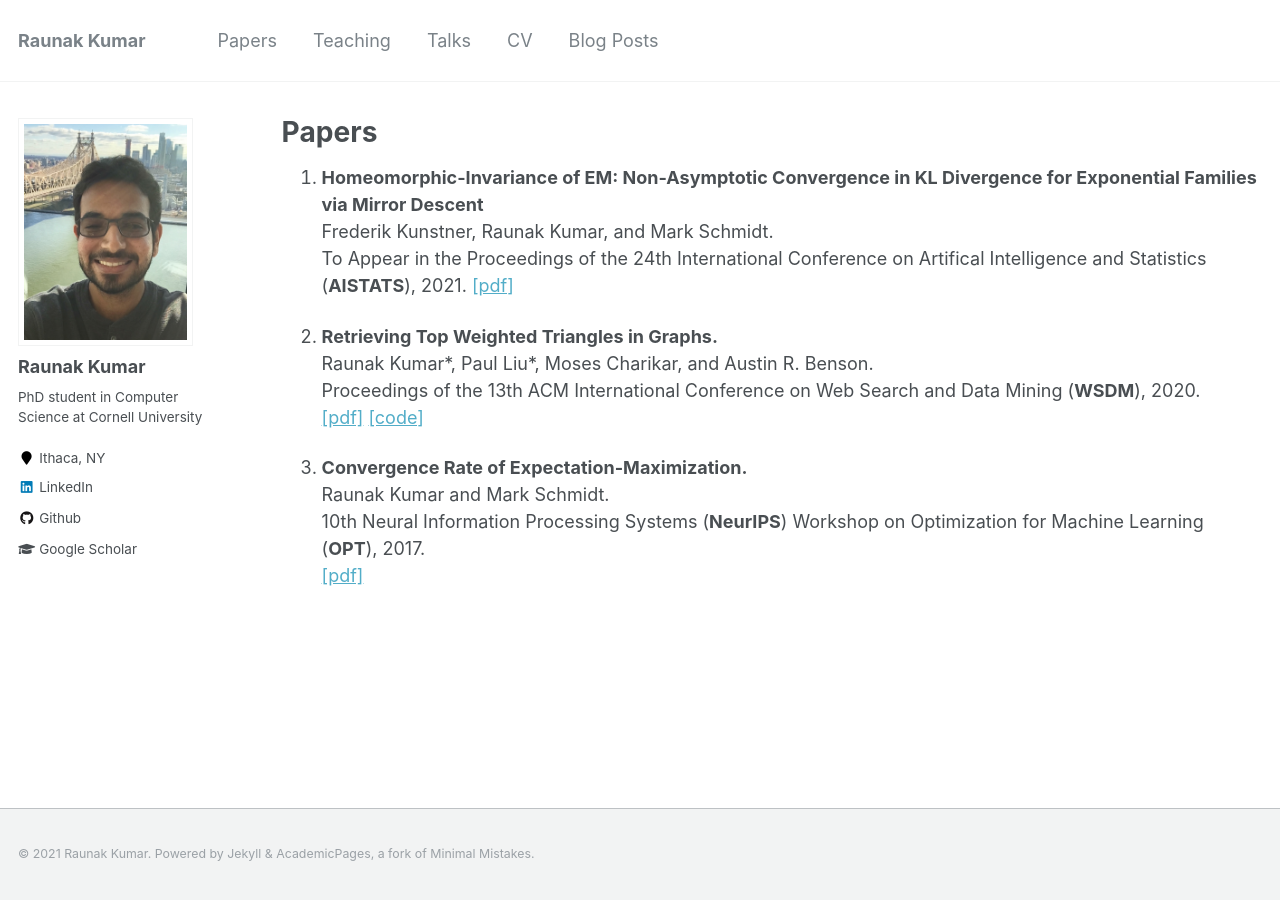
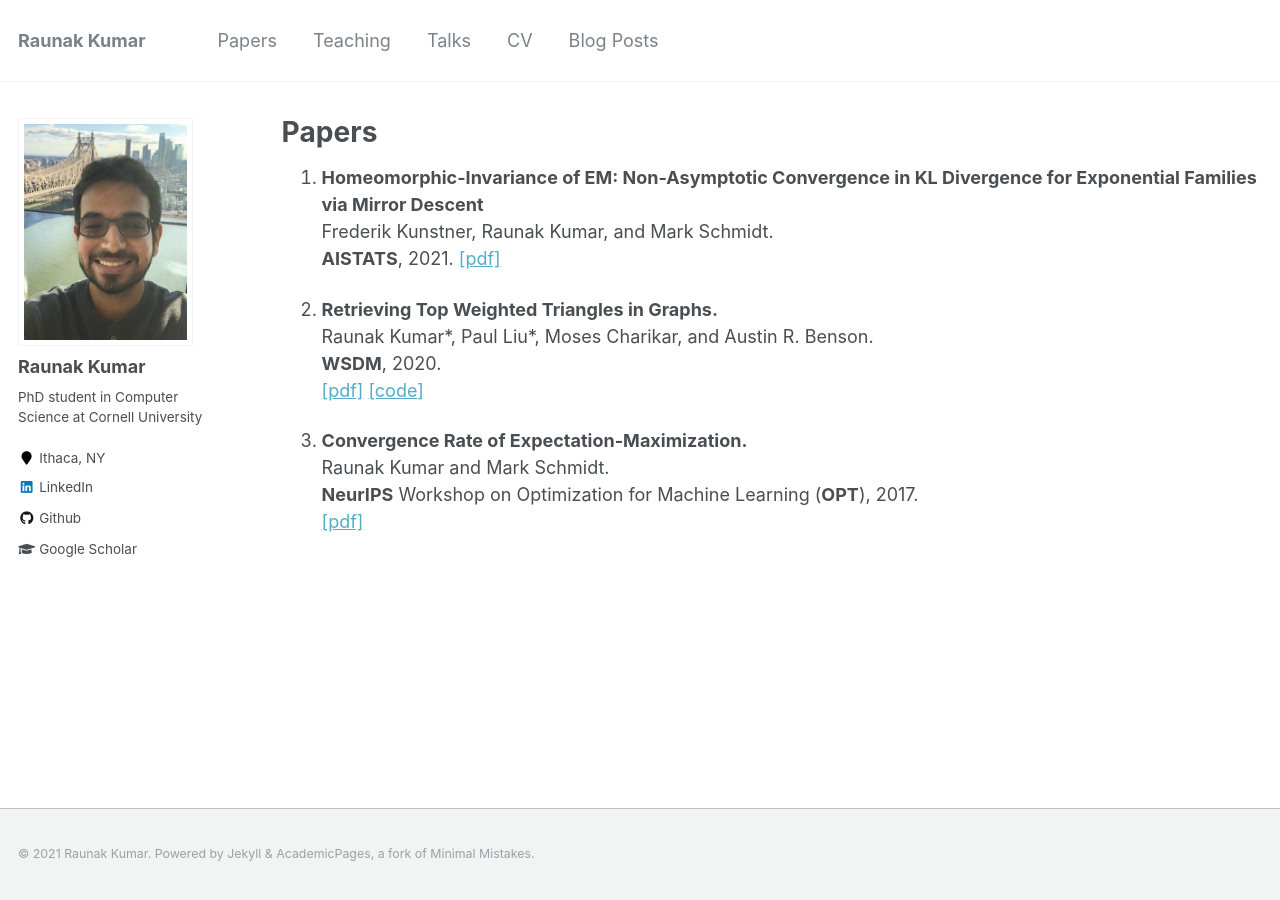
Before and after one commit to raunakkmr/raunakkmr.github.io, a Jekyll site: the page built from _pages/papers.md, in a window 1280 px wide. Built offline with Jekyll 4.4.1, drawn with Linux system fonts in a browser that asks for light colours.

Commit message:
updated papers

```diff
--- a/_pages/papers.md
+++ b/_pages/papers.md
@@ -7,18 +7,16 @@ author_profile: true
 
 1. **Homeomorphic-Invariance of EM: Non-Asymptotic Convergence in KL Divergence for Exponential Families via Mirror Descent**
    Frederik Kunstner, Raunak Kumar, and Mark Schmidt.
-   To Appear in the Proceedings of the 24th International Conference on Artifical Intelligence and Statistics (**AISTATS**), 2021.
+   **AISTATS**, 2021.
    [\[pdf\]](https://arxiv.org/abs/2011.01170)
 
 2. **Retrieving Top Weighted Triangles in Graphs.**
    Raunak Kumar\*, Paul Liu\*, Moses Charikar, and Austin R. Benson.
-   Proceedings of the 13th ACM International Conference on Web Search and Data
-   Mining (**WSDM**), 2020.
+   **WSDM**, 2020.
    [\[pdf\]](https://arxiv.org/abs/1910.00692)
    [\[code\]](https://github.com/raunakkmr/Retrieving-top-weighted-triangles-in-graphs)
 
 3. **Convergence Rate of Expectation-Maximization.**
    Raunak Kumar and Mark Schmidt.
-   10th Neural Information Processing Systems (**NeurIPS**) Workshop on
-   Optimization for Machine Learning (**OPT**), 2017.
+   **NeurIPS** Workshop on Optimization for Machine Learning (**OPT**), 2017.
    [\[pdf\]](../files/kumar2017convergence.pdf)
```
